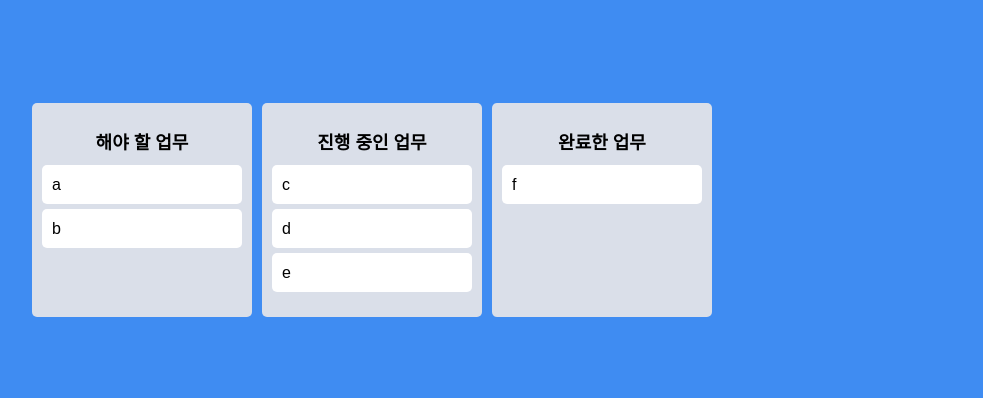
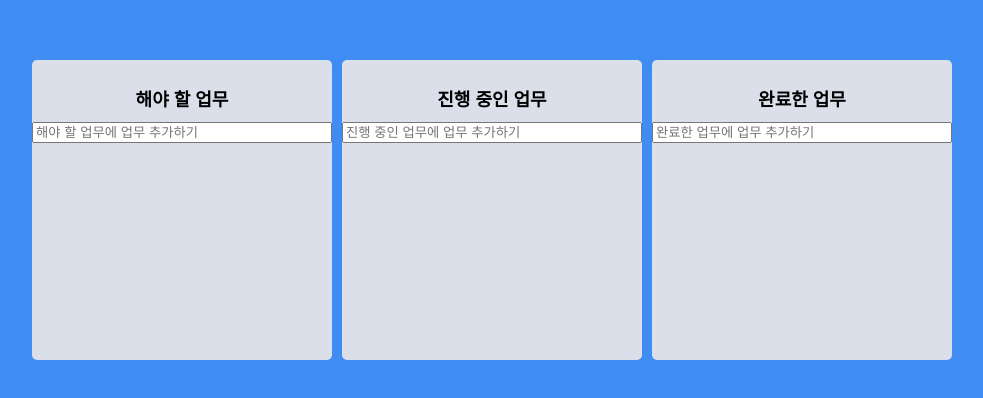
Before and after one commit to merrychrisml/trello, a React (Create React App) app: page / in a window 1280 px wide. Shown: the part 190-588 px from the top of the page, without its empty margins (268-1251 px from the left). Built offline with nearby package versions, Linux system fonts and the light colour scheme.

Commit message:
create task complete

```diff
--- a/package.json
+++ b/package.json
@@ -9,6 +9,7 @@
     "react": "^18.2.0",
     "react-beautiful-dnd": "^13.1.1",
     "react-dom": "^18.2.0",
+    "react-hook-form": "^7.37.0",
     "react-router-dom": "^6.4.2",
     "react-scripts": "5.0.1",
     "recoil": "^0.7.6",
--- a/src/App.js
+++ b/src/App.js
@@ -29,8 +29,10 @@
     if (destination?.droppableId === source.droppableId) {
       setToDos((allBoards) => {
         const boardCopy = [...allBoards[source.droppableId]];
+        const taskObj = boardCopy[(source.index, 1)];
         boardCopy.splice(source.index, 1);
-        boardCopy.splice(destination?.index, 0, draggableId);
+        // boardCopy.splice(destination?.index, 0, draggableId);
+        boardCopy.splice(destination?.index, 0, taskObj);
         // draggableId 가 toDo 이므로 추가해주면 됨
         // [source.droppableId] => 변수로 사용가능
         return { ...allBoards, [source.droppableId]: boardCopy };
@@ -39,9 +41,11 @@
     if (destination.droppableId !== source.droppableId) {
       setToDos((allBoards) => {
         const sourceBoard = [...allBoards[source.droppableId]];
+        const taskObj = sourceBoard[source.index];
         const destinationBoard = [...allBoards[destination.droppableId]];
         sourceBoard.splice(source.index, 1);
-        destinationBoard.splice(destination?.index, 0, draggableId);
+        // destinationBoard.splice(destination?.index, 0, draggableId);
+        destinationBoard.splice(destination?.index, 0, taskObj);
         return {
           ...allBoards,
           [source.droppableId]: sourceBoard,
--- a/src/Components/Board.js
+++ b/src/Components/Board.js
@@ -1,13 +1,20 @@
 import { Droppable } from "react-beautiful-dnd";
 import DraggableCard from "./DraggableCard";
 import styled from "styled-components";
+import { useForm } from "react-hook-form";
+import { useSetRecoilState } from "recoil";
+import { toDoState } from "../atoms";
 
 const Wrapper = styled.div`
-  padding: 20px 10px;
+  padding: 10px 0px;
   padding-top: 30px;
   background-color: ${(props) => props.theme.boardColor};
   border-radius: 5px;
-  min-height: 200px;
+  min-height: 300px;
+  width: 300px;
+  display: flex;
+  flex-direction: column;
+  overflow: hidden;
 `;
 
 const Title = styled.h2`
@@ -17,18 +24,69 @@
   font-size: 18px;
 `;
 
+const Area = styled.div`
+  background-color: ${(props) =>
+    props.isDraggingOver
+      ? "#dfe6e9"
+      : props.isDraggingFromThis
+      ? "#b2bec3"
+      : "transparent"};
+  flex-grow: 1;
+  transition: background-color 0.3s ease-in-out;
+  padding: 20px;
+`;
+
+const Form = styled.form`
+  width: 100%;
+  input {
+    width: 100%;
+  }
+`;
+
 function Board({ toDos, boardId }) {
+  const { register, setValue, handleSubmit } = useForm();
+  const setToDos = useSetRecoilState(toDoState);
+  const onValid = ({ toDo }) => {
+    const newToDo = {
+      id: Date.now(),
+      text: toDo,
+    };
+    setToDos((allBoards) => {
+      return {
+        ...allBoards,
+        [boardId]: [...allBoards[boardId], newToDo],
+      };
+    });
+    setValue("toDo", "");
+  };
   return (
     <Wrapper>
       <Title>{boardId}</Title>
+      <Form onSubmit={handleSubmit(onValid)}>
+        <input
+          {...register("toDo", { required: true })}
+          type="text"
+          placeholder={`${boardId}에 업무 추가하기`}
+        ></input>
+      </Form>
       <Droppable droppableId={boardId}>
-        {(magic) => (
-          <div ref={magic.innerRef} {...magic.droppableProps}>
+        {(magic, snapshot) => (
+          <Area
+            isDraggingOver={snapshot.isDraggingOver}
+            isDraggingFromThis={Boolean(snapshot.draggingFromThisWith)}
+            ref={magic.innerRef}
+            {...magic.droppableProps}
+          >
             {toDos.map((toDo, index) => (
-              <DraggableCard key={toDo} index={index} toDo={toDo} />
+              <DraggableCard
+                key={toDo.id}
+                index={index}
+                toDoId={toDo.id}
+                toDoText={toDo.text}
+              />
             ))}
             {magic.placeholder}
-          </div>
+          </Area>
         )}
       </Droppable>
     </Wrapper>
--- a/src/Components/DraggableCard.js
+++ b/src/Components/DraggableCard.js
@@ -6,19 +6,23 @@
   border-radius: 5px;
   margin-bottom: 5px;
   padding: 10px 10px;
-  background-color: ${(props) => props.theme.cardColor};
+  background-color: ${(props) =>
+    props.isDragging ? "#e4f2ff" : props.theme.cardColor};
+  box-shadow: ${(props) =>
+    props.isDragging ? "2px 0px 5px rgba(0, 0, 0, 0.5)" : "none"};
 `;
 
-function DraggableCard({ toDo, index }) {
+function DraggableCard({ toDoId, toDoText, index }) {
   return (
-    <Draggable key={toDo} draggableId={toDo} index={index}>
-      {(magic) => (
+    <Draggable draggableId={toDoId + ""} index={index}>
+      {(magic, snapshot) => (
         <Card
+          isDragging={snapshot.isDragging}
           ref={magic.innerRef}
           {...magic.dragHandleProps}
           {...magic.draggableProps}
         >
-          {toDo}
+          {toDoText}
         </Card>
       )}
     </Draggable>
--- a/src/atoms.js
+++ b/src/atoms.js
@@ -3,8 +3,8 @@
 export const toDoState = atom({
   key: "toDo",
   default: {
-    "해야 할 업무": ["a", "b"],
-    "진행 중인 업무": ["c", "d", "e"],
-    "완료한 업무": ["f"],
+    "해야 할 업무": [],
+    "진행 중인 업무": [],
+    "완료한 업무": [],
   },
 });
```
Also changed, not shown: 1 other file (tests, documents, lock files or other folders).
